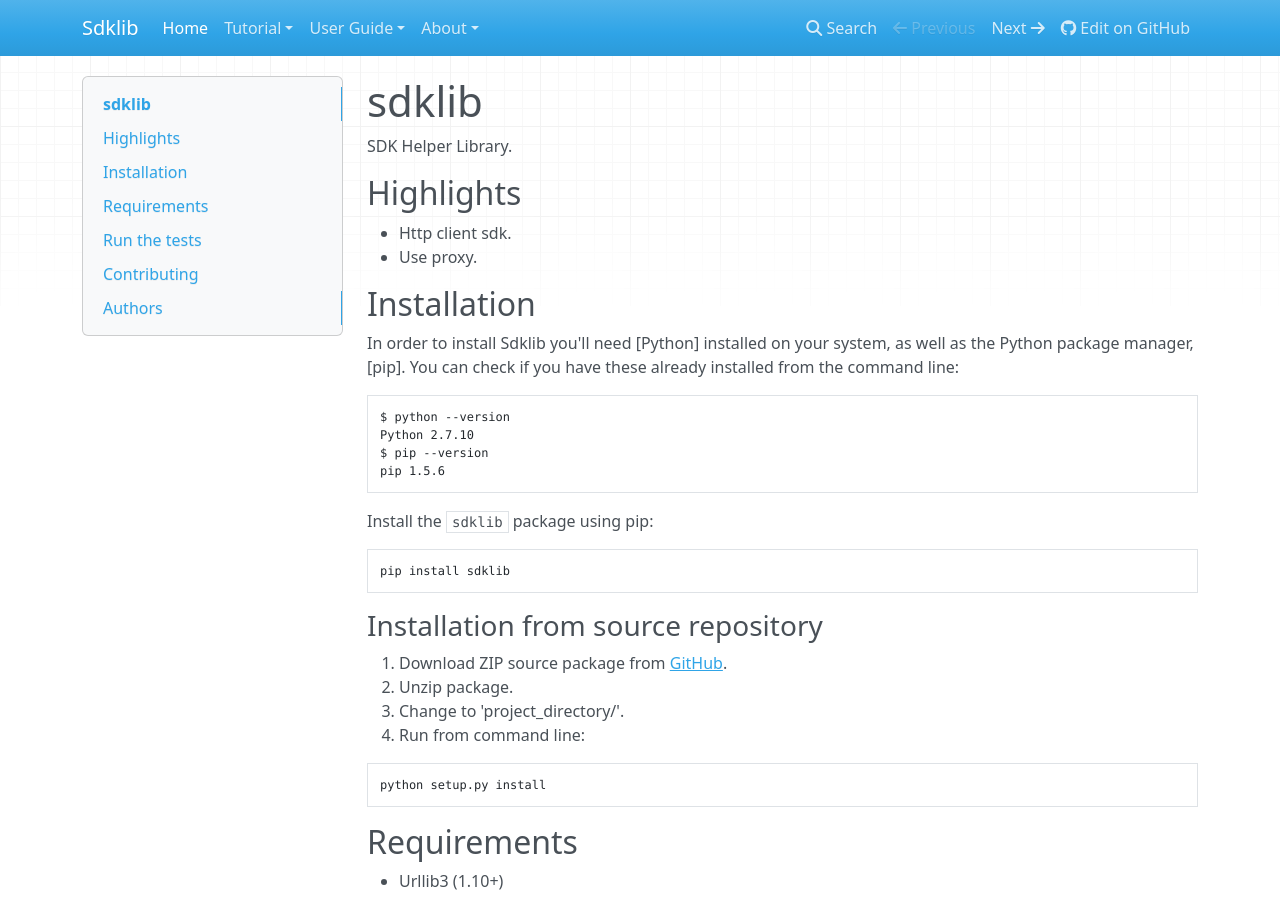
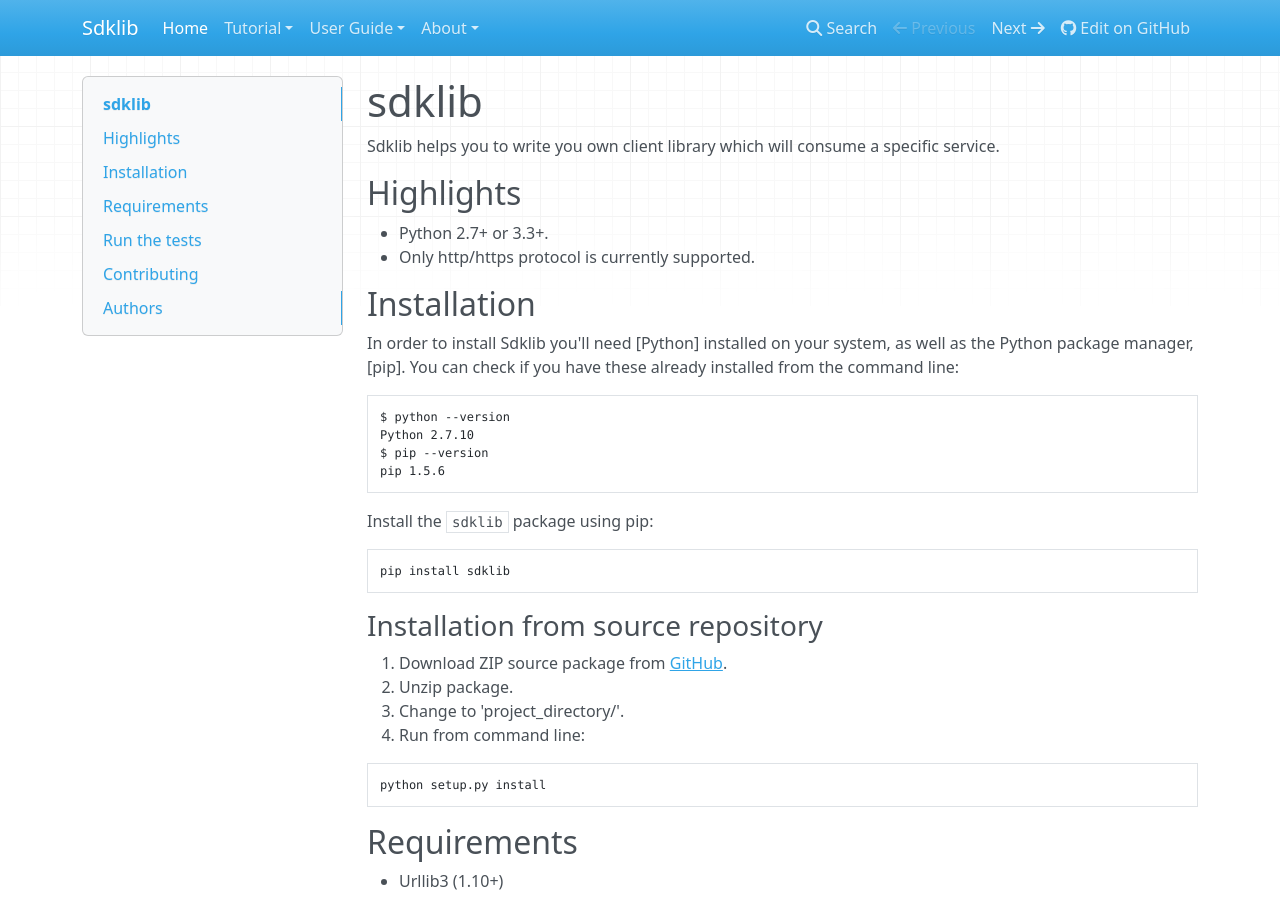
Before and after one commit to ivanprjcts/sdklib, an MkDocs documentation site: the page built from docs/index.md, in a window 1280 px wide and 900 px high. Built offline with MkDocs 1.6.1, drawn with Linux system fonts in a browser that asks for light colours; nearby versions of some CDN libraries; old or Windows-style settings are respelled for this version of MkDocs.

Commit message:
improve docs

```diff
--- a/docs/index.md
+++ b/docs/index.md
@@ -1,12 +1,12 @@
 # sdklib
 
-SDK Helper Library.
+Sdklib helps you to write you own client library which will consume a specific service.
 
 
 ## Highlights
 
-* Http client sdk.
-* Use proxy.
+* Python 2.7+ or 3.3+.
+* Only http/https protocol is currently supported.
 
 
 ## Installation
```
